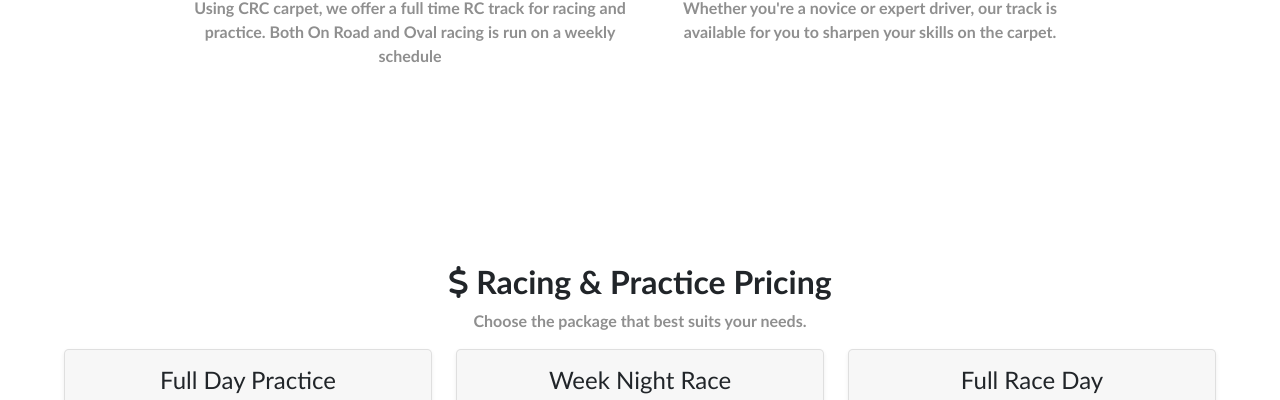
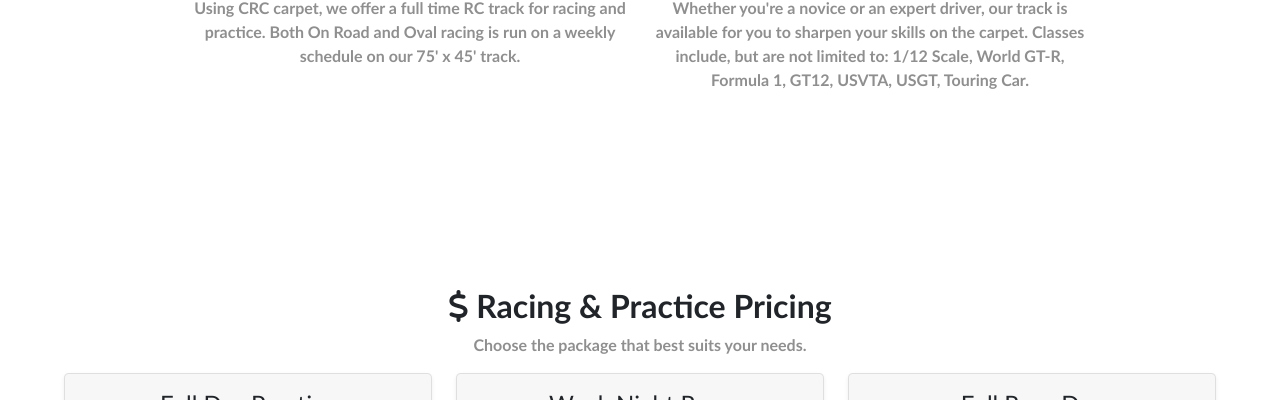
Before and after one commit to RCSpeedway/RCSpeedway.github.io, a plain HTML site: page index.html in a window 1280 px wide. Shown: the part 700-1100 px from the top of the page. Drawn offline with nearby package versions, Linux system fonts and the light colour scheme.

Commit message:
Add files via upload

```diff
--- a/index.html
+++ b/index.html
@@ -76,12 +76,12 @@
         <div class="feature-box col-md-6">
           <i class="feature-icon fa-solid fa-car-on fa-4x"></i>
           <h3>Indoor RC Carpet Racing</h3>
-          <p>Using CRC carpet, we offer a full time RC track for racing and practice.  Both On Road and Oval racing is run on a weekly schedule</p>
+          <p>Using CRC carpet, we offer a full time RC track for racing and practice.  Both On Road and Oval racing is run on a weekly schedule on our 75' x 45' track.</p>
         </div>
         <div class="feature-box col-md-6">
           <i class="feature-icon fa-solid fa-car-side fa-4x"></i>
           <h3>All Skill Levels Welcome</h3>
-          <p>Whether you're a novice or expert driver, our track is available for you to sharpen your skills on the carpet.</p>
+          <p>Whether you're a novice or an expert driver, our track is available for you to sharpen your skills on the carpet.  Classes include, but are not limited to: 1/12 Scale, World GT-R, Formula 1, GT12, USVTA, USGT, Touring Car. </p>
         </div>
       </div>
 
```
